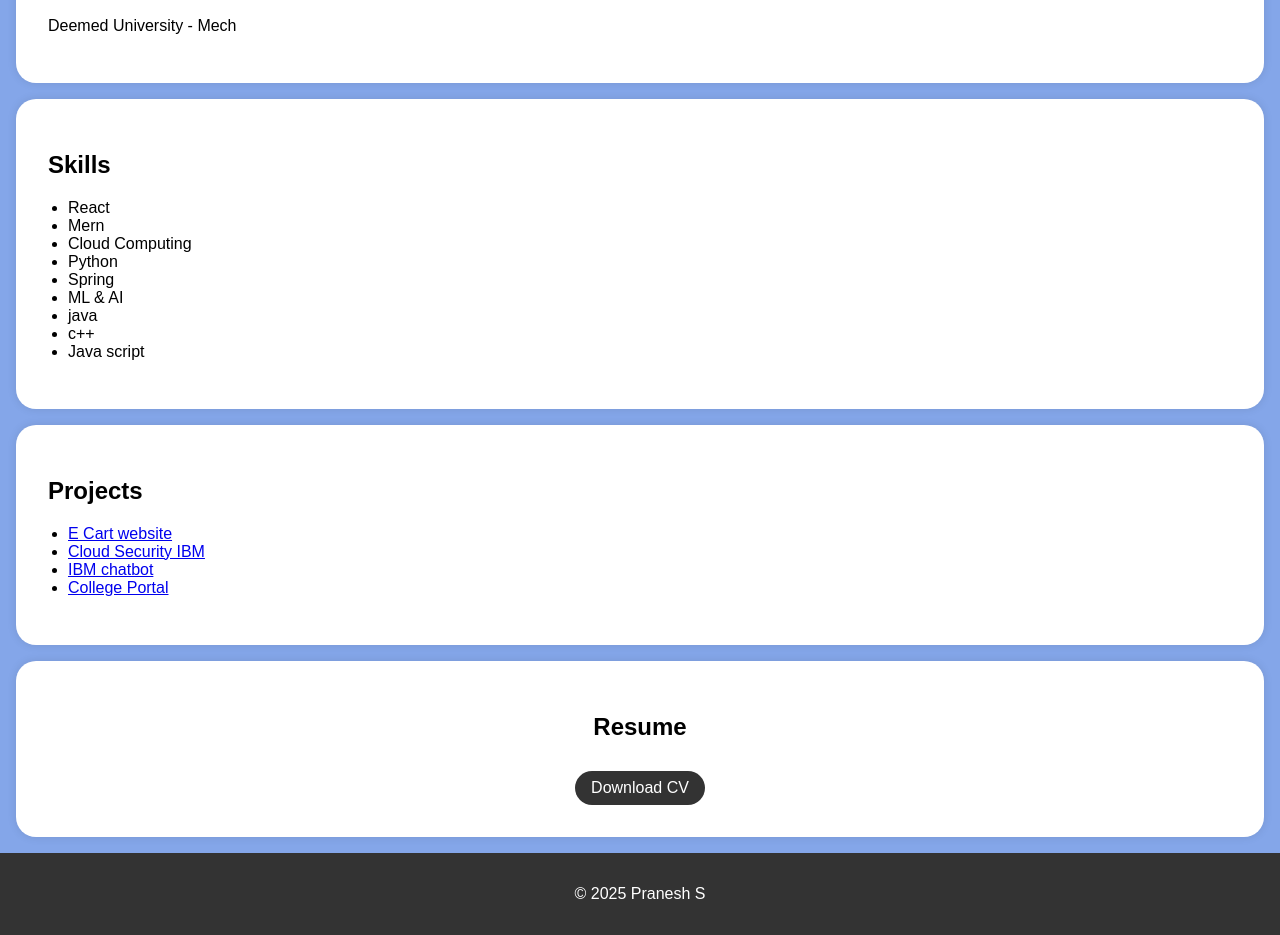
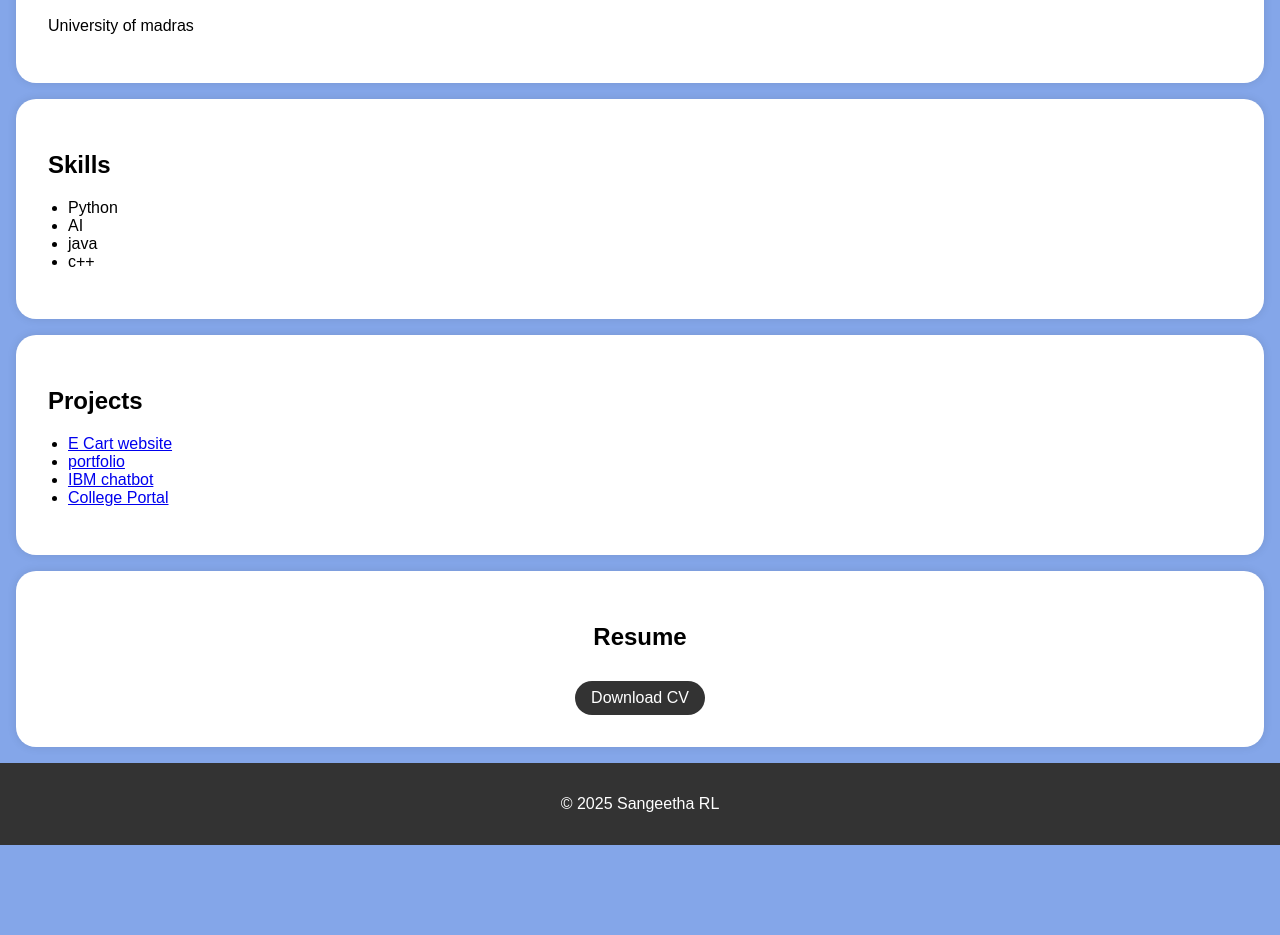
Before and after one commit to Sangeetha07-art/Sang, a plain HTML site: page index.html in a window 1280 px wide. Shown: the part 565-1500 px from the top of the page. After the commit the page ends 1410 px from the top, so only its background shows below. Drawn offline with Linux system fonts and the light colour scheme.

Commit message:
index.html

```diff
--- a/index.html
+++ b/index.html
@@ -95,9 +95,9 @@
     <header>
         <div class="header-content">
             <!-- Add your profile picture here -->
-            <img src="passport photo.jpg" alt="Your Profile Picture" class="profile-picture">
-            <h1>Pranesh S</h1>
-            <p>Am Mechanical Engineer</p>
+            <img src="IMG20250402170951.jpg" alt="Your Profile Picture" class="profile-picture">
+            <h1>Sangeetha RL</h1>
+            <p>BCA</p>
         </div>
     </header>
 
@@ -128,7 +128,7 @@
     <section id="education">
         <div class="section-content">
             <h2>Education</h2>
-            <p>Deemed University  - Mech</p>
+            <p>University of madras</p>
 
 
         </div>
@@ -138,15 +138,15 @@
         <div class="section-content">
             <h2>Skills</h2>
             <ul>
-                <li>React</li>
-                <li>Mern</li>
-                <li>Cloud Computing</li>
+
+
+
                 <li>Python</li>
-                <li>Spring</li>
-                <li>ML & AI</li>
+
+                <li>AI</li>
                 <li>java</li>
                 <li>c++</li>
-                <li>Java script</li>
+
             </ul>
         </div>
     </section>
@@ -156,7 +156,7 @@
             <h2>Projects</h2>
             <ul>
                 <li><a href="#">E Cart website</a></li>
-                <li><a href="#">Cloud Security IBM</a></li>
+                <li><a href="#">portfolio</a></li>
                 <li><a href="#">IBM chatbot</a></li>
                 <li><a href="#">College Portal</a></li>
                 <!-- Add more project links here -->
@@ -169,14 +169,14 @@
         <div class="section-content">
             <center>
             <h2>Resume</h2>
-            <a href="file.pdf" target="_blank" class="download-button">Download CV</a>
+            <a href="resume.pdf" target="_blank" class="download-button">Download CV</a>
         </center>
         </div>
 
     </section>
 
     <footer>
-        <p>&copy; 2025 Pranesh S</p>
+        <p>&copy; 2025 Sangeetha RL</p>
     </footer>
 
     <script>
```
